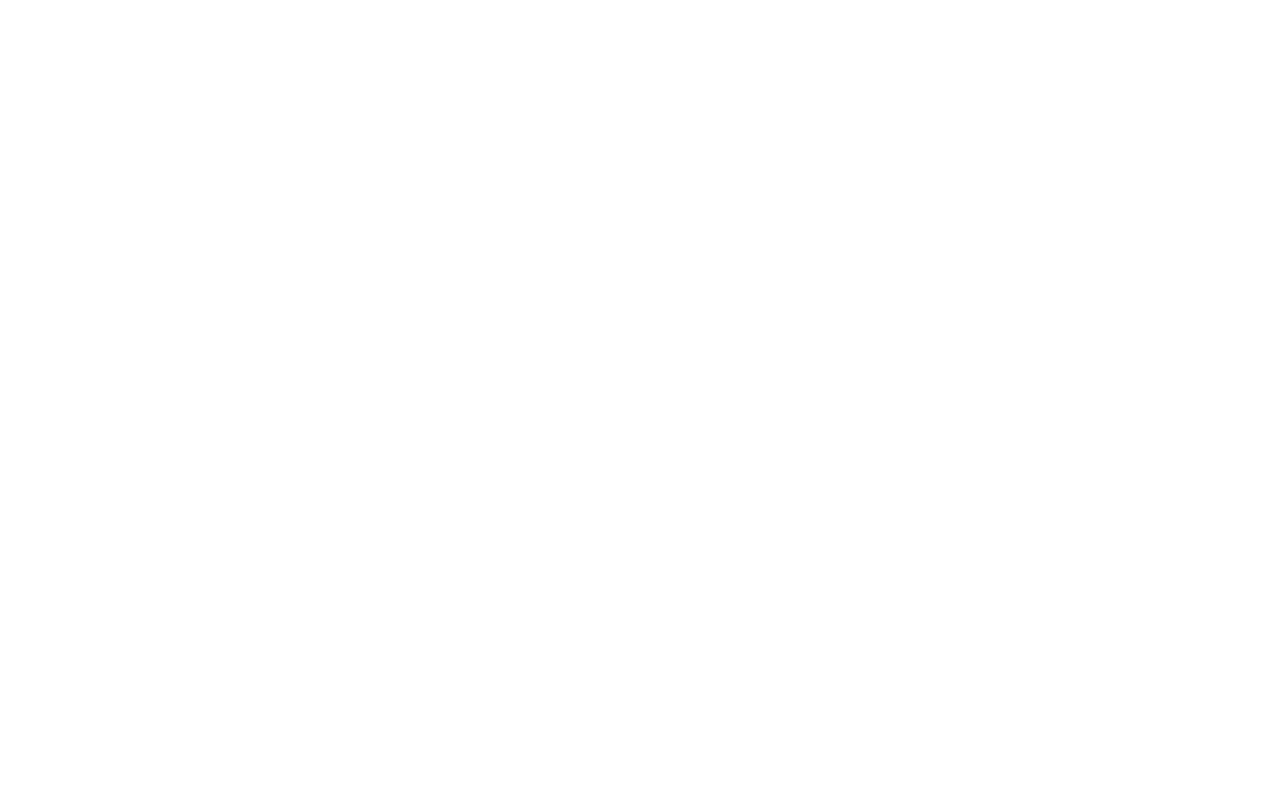
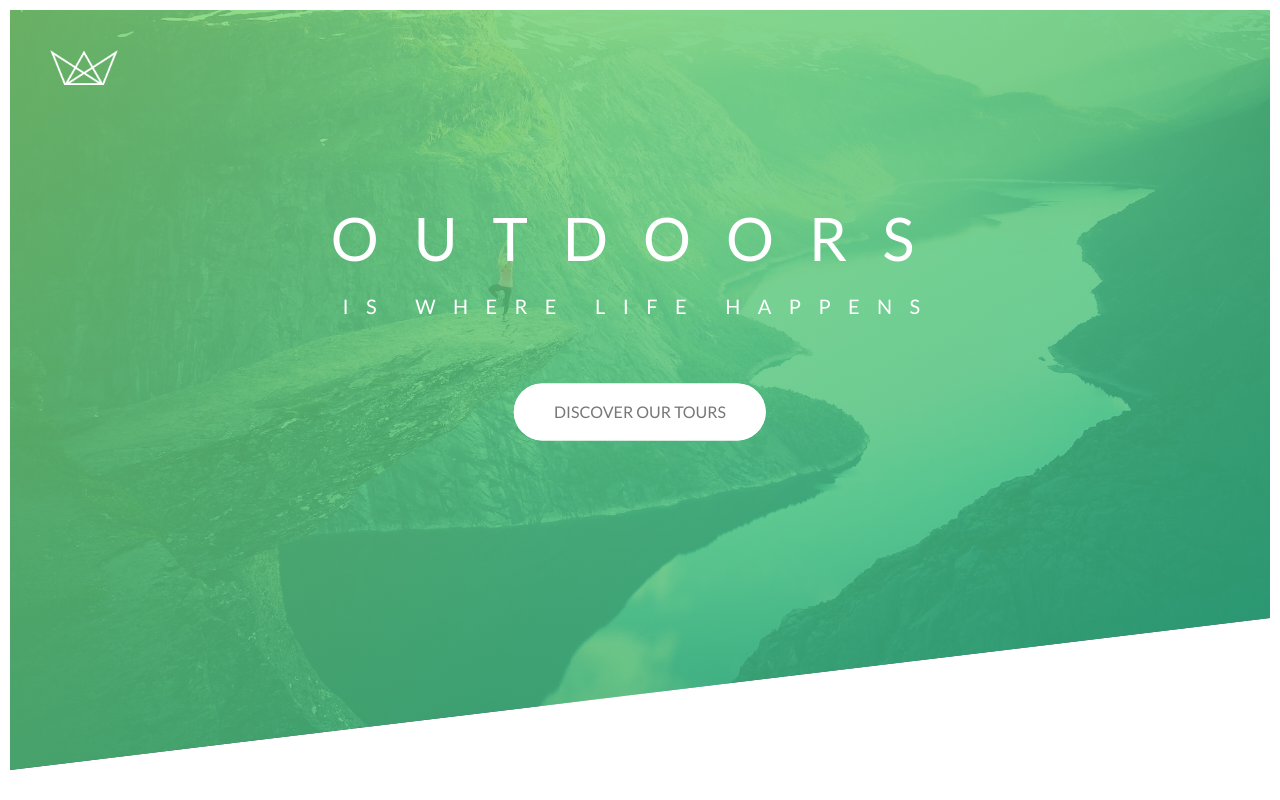
Before and after one commit to alessiojorge/advanced-css, a React (Create React App) app in the folder client/: page / in a window 1280 px wide. Built offline with nearby package versions, Linux system fonts and the light colour scheme.

Commit message:
Completed Section 3; Header

```diff
--- a/client/package.json
+++ b/client/package.json
@@ -3,6 +3,7 @@
   "version": "0.1.0",
   "private": true,
   "dependencies": {
+    "classnames": "^2.2.6",
     "react": "^16.6.0",
     "react-dom": "^16.6.0",
     "react-scripts": "2.0.5"
--- /dev/null
+++ b/client/src/components/Header/Header.css
@@ -0,0 +1,86 @@
+.header {
+  position: relative;
+  height: 95vh;
+  background-image: linear-gradient(
+      to right bottom,
+      rgba(126, 213, 111, 0.8),
+      rgba(40, 180, 133, 0.8)
+    ),
+    url(../../assets/hero.jpg);
+  background-size: cover;
+  background-position: top;
+  clip-path: polygon(0 0, 100% 0, 100% 80%, 0 100%);
+}
+
+.logo-box {
+  position: absolute;
+  top: 4rem;
+  left: 4rem;
+}
+
+.logo {
+  height: 3.5rem;
+}
+
+.text-box {
+  position: absolute;
+  top: 40%;
+  left: 50%;
+  transform: translate(-50%, -50%);
+  text-align: center;
+}
+
+.header-primary {
+  color: white;
+  text-transform: uppercase;
+  margin-bottom: 6rem;
+  backface-visibility: hidden; /* Must add in container behind animation */
+}
+
+.header-primary-main {
+  display: block;
+  font-size: 6rem;
+  font-weight: 400;
+  letter-spacing: 3.5rem;
+  animation: moveInLeft 1s ease-out;
+}
+
+.header-primary-sub {
+  display: block;
+  font-size: 2rem;
+  font-weight: 400;
+  letter-spacing: 1.74rem;
+  animation: moveInRight 1s ease-out;
+}
+
+@keyframes moveInLeft {
+  0% {
+    opacity: 0;
+    transform: translateX(-10rem);
+  }
+
+  80% {
+    transform: translateX(1rem);
+  }
+
+  100% {
+    opacity: 1;
+    transform: translateX(0);
+  }
+}
+
+@keyframes moveInRight {
+  0% {
+    opacity: 0;
+    transform: translateX(10rem);
+  }
+
+  80% {
+    transform: translateX(-1rem);
+  }
+
+  100% {
+    opacity: 1;
+    transform: translateX(0);
+  }
+}
--- /dev/null
+++ b/client/src/components/Header/Header.js
@@ -0,0 +1,29 @@
+import React from 'react';
+import './Header.css';
+
+import { Button } from '../UI/index';
+
+const header = () => {
+  return (
+    <div className="header">
+      <div className="logo-box">
+        <img
+          src={require('../../assets/logo-white.png')}
+          alt="Logo"
+          className="logo"
+        />
+      </div>
+
+      <div className="text-box">
+        <h1 className="header-primary">
+          <span className="header-primary-main">Outdoors</span>
+          <span className="header-primary-sub">is where life happens</span>
+        </h1>
+
+        <Button type="btn-white" href="#" text="Discover our tours" animated />
+      </div>
+    </div>
+  );
+};
+
+export default header;
--- /dev/null
+++ b/client/src/components/UI/Button/Button.css
@@ -0,0 +1,69 @@
+.btn:link,
+.btn:visited {
+  position: relative;
+  font-size: 1.6rem;
+  text-transform: uppercase;
+  text-decoration: none;
+  padding: 1.5rem 4rem;
+  border-radius: 10rem;
+  display: inline-block;
+  transition: all 0.2s;
+}
+
+.btn:hover {
+  transform: translateY(-3px);
+  box-shadow: 0 10px 20px rgba(0, 0, 0, 0.075);
+}
+
+.btn:active {
+  transform: translateY(-1px);
+  box-shadow: 0 5px 10px rgba(0, 0, 0, 0.1);
+}
+
+.btn-white {
+  background-color: white;
+  color: #777;
+}
+
+.btn::after {
+  position: absolute;
+  top: 0;
+  left: 0;
+  content: '';
+  display: inline-block;
+  height: 100%;
+  width: 100%;
+  border-radius: 10rem;
+  z-index: -1;
+  transition: all 0.4s;
+}
+
+.btn-white::after {
+  background-color: white;
+}
+
+.btn:hover::after {
+  transform: scaleX(1.3) scaleY(1.6);
+  opacity: 0;
+}
+
+.btn-animated {
+  animation: moveInBottom 0.5s ease-out 0.75s;
+  animation-fill-mode: backwards; /* Implies animation preset before render */
+}
+
+@keyframes moveInBottom {
+  0% {
+    opacity: 0;
+    transform: translateY(3rem);
+  }
+
+  80% {
+    transform: translateY(-1rem);
+  }
+
+  100% {
+    opacity: 1;
+    transform: translateY(0);
+  }
+}
--- /dev/null
+++ b/client/src/components/UI/Button/Button.js
@@ -0,0 +1,19 @@
+import React from 'react';
+import './Button.css';
+
+import classnames from 'classnames';
+
+const button = props => {
+  return (
+    <a
+      className={classnames('btn', props.type, {
+        'btn-animated': props.animated
+      })}
+      href={props.href}
+    >
+      {props.text}
+    </a>
+  );
+};
+
+export default button;
--- /dev/null
+++ b/client/src/components/UI/index.js
@@ -0,0 +1,3 @@
+import Button from './Button/Button';
+
+export { Button };
--- /dev/null
+++ b/client/src/components/index.js
@@ -0,0 +1,3 @@
+import Header from './Header/Header';
+
+export { Header };
--- a/client/src/container/App.js
+++ b/client/src/container/App.js
@@ -1,9 +1,15 @@
 import React, { Component } from 'react';
 import './App.css';
 
+import { Header } from '../components/index';
+
 class App extends Component {
   render() {
-    return <div className="App" />;
+    return (
+      <div className="app">
+        <Header />
+      </div>
+    );
   }
 }
 
--- a/client/src/index.css
+++ b/client/src/index.css
@@ -1,6 +1,22 @@
-body {
+@import url('https://fonts.googleapis.com/css?family=Lato:100,300,400,700,900');
+
+* {
   margin: 0;
   padding: 0;
+  box-sizing: inherit;
+}
+
+html {
+  font-size: 62.5%;
+}
+
+body {
   -webkit-font-smoothing: antialiased;
   -moz-osx-font-smoothing: grayscale;
+  font-family: 'Lato', sans-serif;
+  font-weight: 400;
+  line-height: 1.7;
+  color: #777;
+  padding: 1rem;
+  box-sizing: border-box;
 }
```
Also changed, not shown: 1 other file (tests, documents, lock files or other folders).
